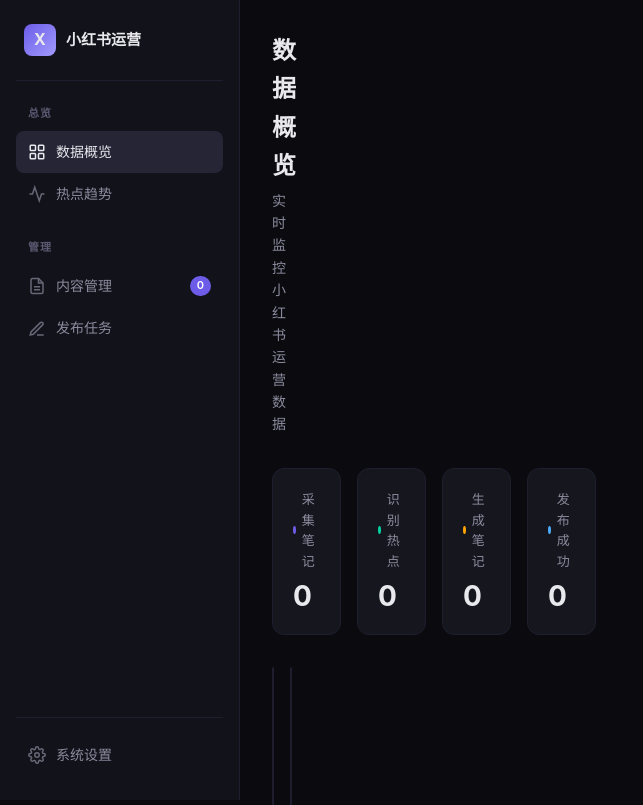
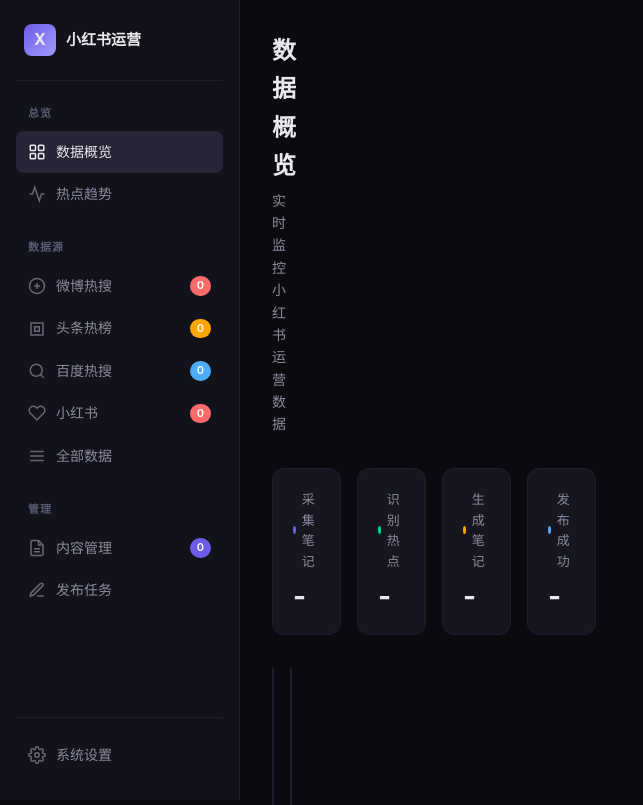
Before and after one commit to SimonWicre/xiaohongshu-autopilot, a Flask app: page / in a window 1280 px wide. Shown: the top 805 px of the page, without its empty margins (0-643 px from the left). Run offline with Flask 3, Linux system fonts and the light colour scheme; data that the repository does not hold is empty.

Commit message:
feat: add data source sidebar navigation
- New sidebar section: 数据源 (微博/头条/百度/小红书/全部)
- Each source shows count badge
- Click to filter notes table by source
- Table now shows source column with colored tags
- filterBySource() function for client-side filtering

Generated with [Claude Code](https://claude.ai/code)
via [Happy](https://happy.engineering)

Co-Authored-By: Claude <noreply@anthropic.com>
Co-Authored-By: Happy <yesreply@happy.engineering>

```diff
--- a/web/templates/dashboard.html
+++ b/web/templates/dashboard.html
@@ -342,6 +342,34 @@
             </div>
 
             <div class="nav-section">
+                <div class="nav-label">数据源</div>
+                <div class="nav-item" data-section="source-weibo" onclick="switchSection('notes'); filterBySource('weibo')">
+                    <svg viewBox="0 0 24 24" fill="none" stroke="currentColor" stroke-width="2"><circle cx="12" cy="12" r="10"/><path d="M8 12h8"/><path d="M12 8v8"/></svg>
+                    微博热搜
+                    <span class="nav-badge" id="count-weibo" style="background:#ff6b6b">0</span>
+                </div>
+                <div class="nav-item" data-section="source-toutiao" onclick="switchSection('notes'); filterBySource('toutiao')">
+                    <svg viewBox="0 0 24 24" fill="none" stroke="currentColor" stroke-width="2"><path d="M4 4h16v16H4z"/><path d="M9 9h6v6H9z"/></svg>
+                    头条热榜
+                    <span class="nav-badge" id="count-toutiao" style="background:#ffa502">0</span>
+                </div>
+                <div class="nav-item" data-section="source-baidu" onclick="switchSection('notes'); filterBySource('baidu')">
+                    <svg viewBox="0 0 24 24" fill="none" stroke="currentColor" stroke-width="2"><circle cx="11" cy="11" r="8"/><path d="M21 21l-4.35-4.35"/></svg>
+                    百度热搜
+                    <span class="nav-badge" id="count-baidu" style="background:#4dabf7">0</span>
+                </div>
+                <div class="nav-item" data-section="source-xhs" onclick="switchSection('notes'); filterBySource('xiaohongshu')">
+                    <svg viewBox="0 0 24 24" fill="none" stroke="currentColor" stroke-width="2"><path d="M20.84 4.61a5.5 5.5 0 0 0-7.78 0L12 5.67l-1.06-1.06a5.5 5.5 0 0 0-7.78 7.78l1.06 1.06L12 21.23l7.78-7.78 1.06-1.06a5.5 5.5 0 0 0 0-7.78z"/></svg>
+                    小红书
+                    <span class="nav-badge" id="count-xiaohongshu" style="background:#ff6b6b">0</span>
+                </div>
+                <div class="nav-item" onclick="switchSection('notes'); filterBySource('all')">
+                    <svg viewBox="0 0 24 24" fill="none" stroke="currentColor" stroke-width="2"><path d="M3 12h18"/><path d="M3 6h18"/><path d="M3 18h18"/></svg>
+                    全部数据
+                </div>
+            </div>
+
+            <div class="nav-section">
                 <div class="nav-label">管理</div>
                 <div class="nav-item" data-section="notes" onclick="switchSection('notes')">
                     <svg viewBox="0 0 24 24" fill="none" stroke="currentColor" stroke-width="2"><path d="M14 2H6a2 2 0 0 0-2 2v16a2 2 0 0 0 2 2h12a2 2 0 0 0 2-2V8z"/><polyline points="14 2 14 8 20 8"/><line x1="16" y1="13" x2="8" y2="13"/><line x1="16" y1="17" x2="8" y2="17"/></svg>
@@ -462,7 +490,7 @@
                     <div class="card-body">
                         <div class="table-wrapper">
                             <table>
-                                <thead><tr><th>标题</th><th>作者</th><th>点赞</th><th>收藏</th><th>评论</th><th>标签</th></tr></thead>
+                                <thead><tr><th>标题</th><th>来源</th><th>作者</th><th>热度</th><th>收藏</th><th>标签</th></tr></thead>
                                 <tbody id="notes-table-body"><tr><td colspan="6"><div class="loading"><div class="spinner"></div>加载中...</div></td></tr></tbody>
                             </table>
                         </div>
@@ -540,13 +568,21 @@
             }
         }
 
+        let currentFilter = 'all';
+
         function switchSection(name) {
             document.querySelectorAll('.section').forEach(s => s.classList.remove('active'));
             document.querySelectorAll('.nav-item[data-section]').forEach(n => n.classList.remove('active'));
             document.getElementById(`section-${name}`).classList.add('active');
-            document.querySelector(`.nav-item[data-section="${name}"]`).classList.add('active');
+            const navItem = document.querySelector(`.nav-item[data-section="${name}"]`);
+            if (navItem) navItem.classList.add('active');
             if (name === 'hotspots' && !currentData.hotspots) runAnalysis();
             if (name === 'notes' && currentData.notes.length === 0) loadNotes();
+        }
+
+        function filterBySource(source) {
+            currentFilter = source;
+            renderNotesTable();
         }
 
         async function loadOverview() {
@@ -585,22 +621,44 @@
             if (!data) return;
             currentData.notes = data.notes;
             document.getElementById('notes-count').textContent = data.total;
+
+            // 更新各数据源计数
+            const sources = { weibo: 0, toutiao: 0, baidu: 0, xiaohongshu: 0 };
+            data.notes.forEach(n => { if (sources.hasOwnProperty(n.source)) sources[n.source]++; });
+            Object.keys(sources).forEach(s => {
+                const el = document.getElementById(`count-${s}`);
+                if (el) el.textContent = sources[s];
+            });
+
+            renderNotesTable();
+            renderEngagementChart(data.notes);
+        }
+
+        function renderNotesTable() {
             const tbody = document.getElementById('notes-table-body');
-            if (!data.notes.length) {
-                tbody.innerHTML = '<tr><td colspan="6"><div class="empty-state"><p>暂无笔记数据，运行爬虫后显示</p></div></td></tr>';
+            const notes = currentFilter === 'all'
+                ? currentData.notes
+                : currentData.notes.filter(n => n.source === currentFilter);
+
+            if (!notes.length) {
+                tbody.innerHTML = '<tr><td colspan="6"><div class="empty-state"><p>暂无数据</p></div></td></tr>';
                 return;
             }
-            tbody.innerHTML = data.notes.map(note => `
+
+            const sourceLabels = { weibo: '微博', toutiao: '头条', baidu: '百度', xiaohongshu: '小红书' };
+            const sourceColors = { weibo: 'tag-red', toutiao: 'tag-orange', baidu: 'tag-blue', xiaohongshu: 'tag-purple' };
+
+            tbody.innerHTML = notes.map(note => `
                 <tr style="cursor:pointer" onclick='showNoteDetail(${JSON.stringify(note).replace(/'/g, "&#39;")})'>
-                    <td style="color:var(--text-primary);font-weight:500;max-width:300px;overflow:hidden;text-overflow:ellipsis;white-space:nowrap">${escapeHtml(note.title)}</td>
+                    <td style="color:var(--text-primary);font-weight:500;max-width:260px;overflow:hidden;text-overflow:ellipsis;white-space:nowrap">${escapeHtml(note.title)}</td>
+                    <td><span class="tag ${sourceColors[note.source] || 'tag-purple'}">${sourceLabels[note.source] || note.source || '-'}</span></td>
                     <td>${escapeHtml(note.author || '-')}</td>
                     <td><span class="tag tag-red">${formatNumber(note.likes)}</span></td>
                     <td><span class="tag tag-orange">${formatNumber(note.collects)}</span></td>
-                    <td><span class="tag tag-blue">${formatNumber(note.comments)}</span></td>
                     <td>${(note.tags || []).slice(0, 2).map(t => `<span class="tag tag-purple">${escapeHtml(t)}</span>`).join(' ')}</td>
                 </tr>
             `).join('');
-            renderEngagementChart(data.notes);
+        }
         }
 
         function renderEngagementChart(notes) {
```
